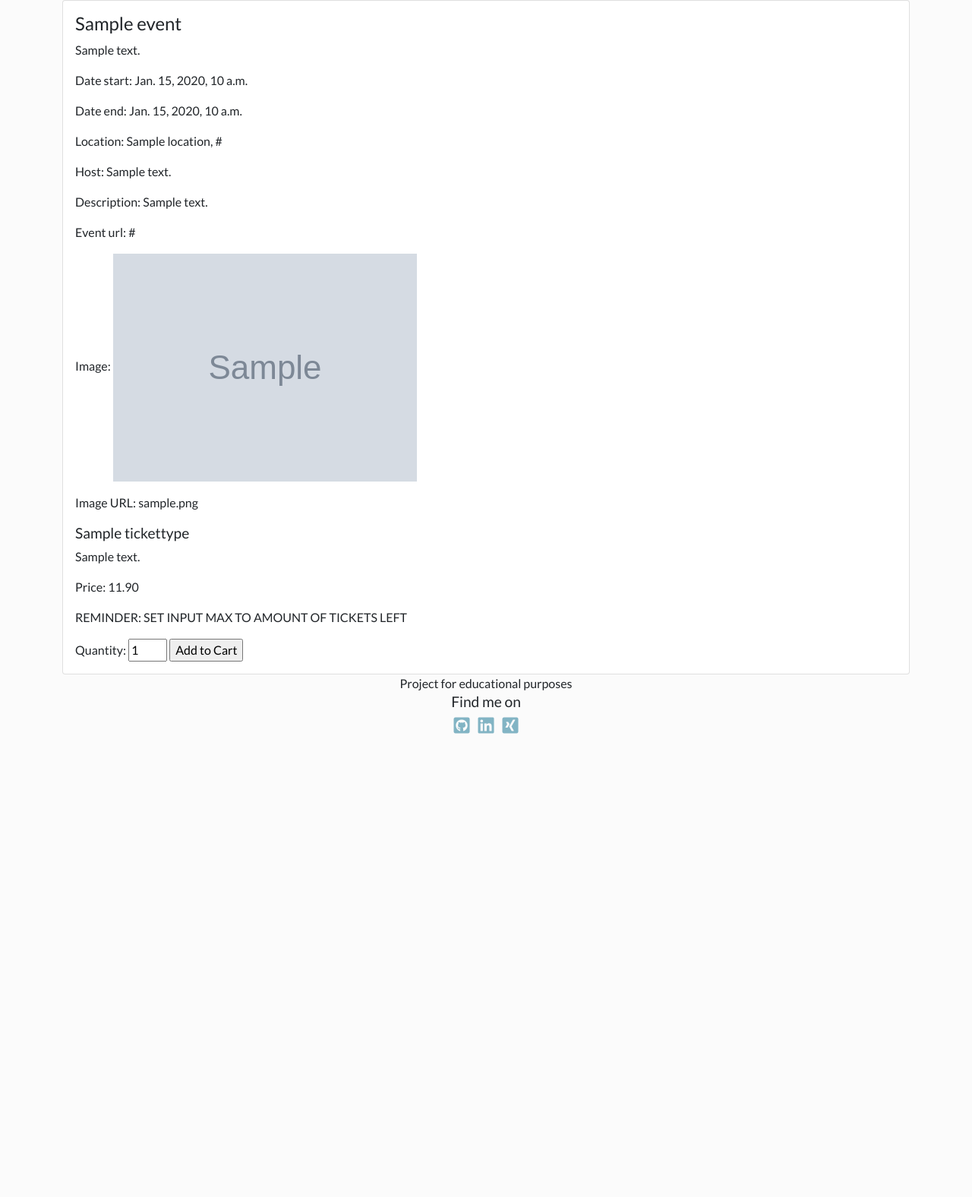
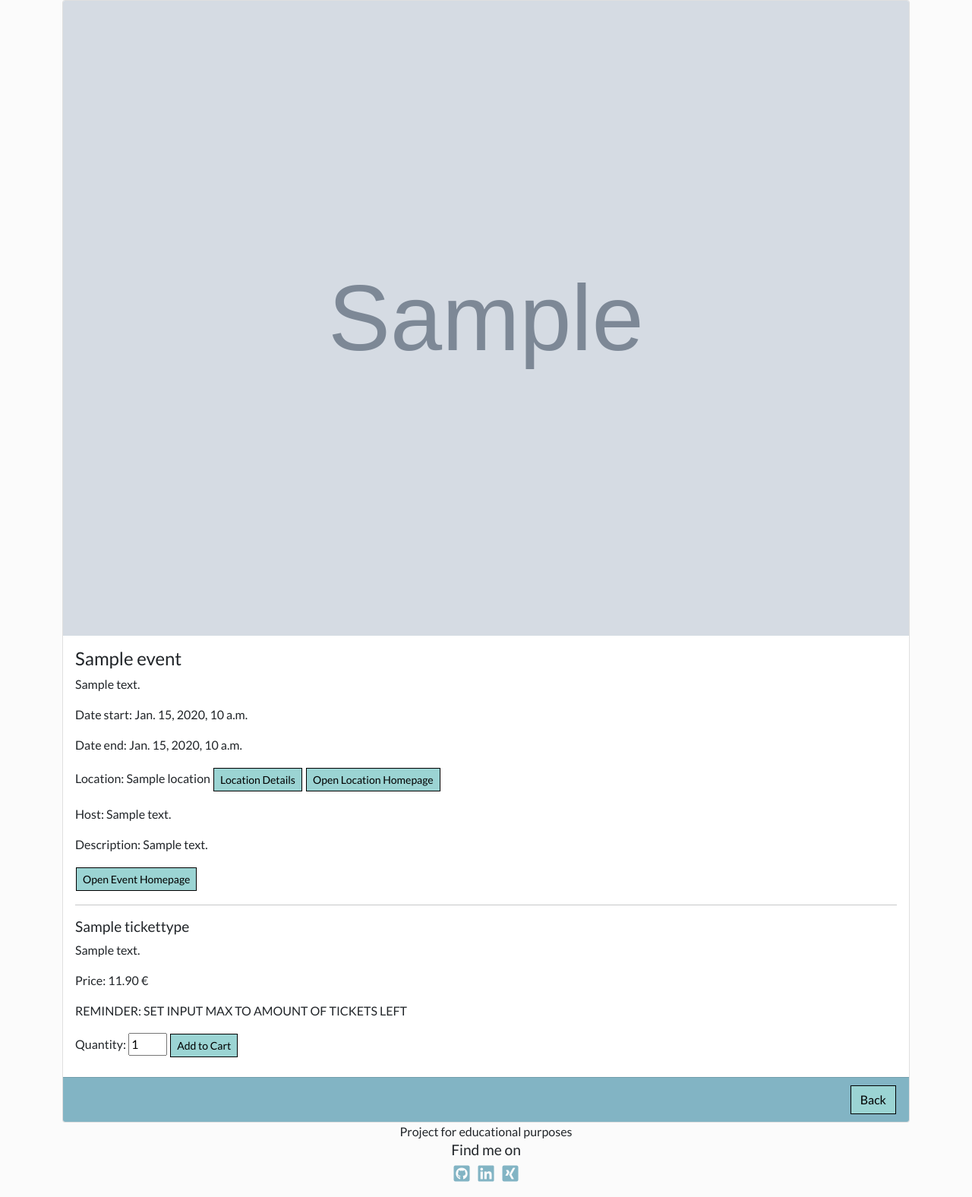
Before and after one commit to Code-Institute-Submissions/apometricsTK-ci_ms4_nichetix_OctResub, a Django app: a page that uses nichetix/events/templates/events/event_detail.html in a window 1280 px wide. Shown: the part 152-1728 px from the top of the page at 76% size. Before the commit the page ends 1118 px from the top, so only its background shows below. Run offline with Django 3.2, Linux system fonts and the light colour scheme; tables that the repository leaves empty hold one stand-in row (values such as "Sample post"); grey boxes marked "Sample" are stand-in pictures; some libraries are stand-ins or nearby versions.

Commit message:
Fix: Styling errors

```diff
--- a/nichetix/checkout/templates/checkout/checkout_create.html
+++ b/nichetix/checkout/templates/checkout/checkout_create.html
@@ -65,14 +65,14 @@
                             </label>
                         {% else %}
                             <p>
-                                <a href="{% url "account_signup" %}">
+                                <a href="{% url "account_signup" %}" class="btn btn-sm btn-nichetix">
                                     Create an Account
                                 </a>
                                 or
-                                <a href="{% url "account_login" %}">
+                                <a href="{% url "account_login" %}" class="btn btn-sm btn-nichetix">
                                     Login
                                 </a>
-                                to save this information
+                                to save this information.
                             <p>
                         {% endif %}
 
--- a/nichetix/events/templates/events/event_detail.html
+++ b/nichetix/events/templates/events/event_detail.html
@@ -7,31 +7,46 @@
 {% block content %}
 
     <div class="card">
+        {% if event.image %}
+            <img src="{{ event.image.url }}" class="card-img-top img-fluid" alt="{{ event.title }}">
+        {% endif %}
         <div class="card-body">
             <h2 class="card-title">{{ object.title }}</h2>
 
             <p> {{ object.description_short }}</p>
             <p>Date start: {{ object.date_start }}</p>
             <p>Date end: {{ object.date_end }}</p>
-            <p>Location: {{ object.location }}, {{ object.location.foreign_url }}</p>
+            <p>Location: {{ object.location.name }}
+                <a href="{% url "events:location-detail" object.location.slug %}" target="_blank"
+                   class="btn btn-sm btn-nichetix">
+                    Location Details
+                </a>
+                {% if object.location.foreign_url %}
+                    <a href="{{ object.location.foreign_url }}" target="_blank" rel="noopener noreferrer"
+                       class="btn btn-sm btn-nichetix">
+                        Open Location Homepage
+                    </a>
+                {% endif %}
+            </p>
             <p>Host: {{ object.description_host }}</p>
             <p>Description: {{ object.description_long }}</p>
-            <p>Event url: {{ object.foreign_url }}</p>
-            <p>Image:
-                {% if event.image %}
-                    <img src="{{ event.image.url }}" alt="{{ event.title }}">
-                {% else %}
-                    None
+            <p>
+            {% if object.foreign_url %}
+                    <a href="{{ object.foreign_url }}" target="_blank" rel="noopener noreferrer"
+                       class="btn btn-sm btn-nichetix">
+                        Open Event Homepage
+                    </a>
                 {% endif %}
             </p>
-            <p>Image URL: {{ object.image_url }}</p>
 
             {% if request.user.id != object.host_id %}
+
                 {% for ticket_type in ticket_type_list %}
+                    <hr>
                     <div>
                         <h3>{{ ticket_type.name }}</h3>
                         <p>{{ ticket_type.description_long }}</p>
-                        <p>Price: {{ ticket_type.price }}</p>
+                        <p>Price: {{ ticket_type.price }} €</p>
                         <form action="{% url "cart:add" ticket_type_id=ticket_type.id %}" method="POST">
                             {% csrf_token %}
                             <input type="hidden" name="redirect_url" value="{{ request.path }}">
@@ -42,16 +57,25 @@
                                    id="id_qty_{{ ticket_type.id }}"
                                    name="quantity" value="1" min="1"
                                    max="10"/>
-                            <input type="submit" value="Add to Cart">
+                            <input type="submit" class="btn btn-sm btn-nichetix" value="Add to Cart">
                         </form>
                     </div>
                 {% endfor %}
 
         </div>
+                <div class="card-footer">
+                    <div>
+                        <a href="{% url "events:upcoming" %}"
+                           class="btn btn-nichetix">
+                            Back
+                        </a>
+                    </div>
+                </div>
 
             {% else %}
 
                 {% for ticket_type in ticket_type_list %}
+                    <hr>
                     <div>
                         <h4>{{ ticket_type.name }}</h4>
                         <p>Sale start: {{ ticket_type.sale_start }}</p>
@@ -60,10 +84,12 @@
                         <p>Price, net: {{ ticket_type.price_net }}</p>
                         <p>Tax: {{ ticket_type.tax }}</p>
                         <p>Price: {{ ticket_type.price }}</p>
-                        <a href="{% url "tickets:ticket-type-detail" slug=ticket_type.slug event_slug=ticket_type.event.slug %}">
+                        <a href="{% url "tickets:ticket-type-detail" slug=ticket_type.slug event_slug=ticket_type.event.slug %}"
+                           class="btn btn-sm btn-nichetix">
                             Detail
                         </a>
-                        <a href="{% url "tickets:ticket-type-update" slug=ticket_type.slug event_slug=ticket_type.event.slug %}">
+                        <a href="{% url "tickets:ticket-type-update" slug=ticket_type.slug event_slug=ticket_type.event.slug %}"
+                           class="btn btn-sm btn-nichetix">
                             Update
                         </a>
                     </div>
```
Also changed, not shown: nichetix/events/templates/events/event_location_detail.html (+42 -14 lines).
